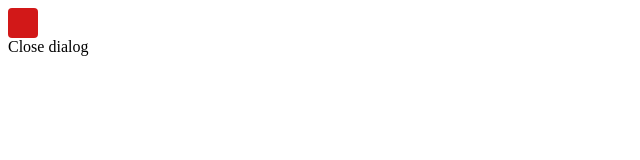
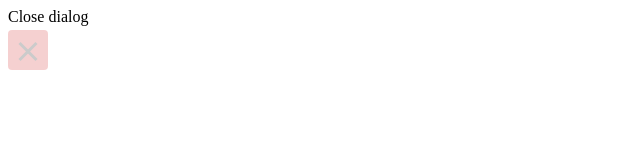
Before and after one commit to luchia999/availability-2, a plain HTML site: page index.html in a window 1280 px wide. Shown: the whole page, without its empty margins (0-640 px from the left). Drawn offline with Linux system fonts and the light colour scheme.

Commit message:
Add files via upload

```diff
--- a/index.html
+++ b/index.html
@@ -7,19 +7,18 @@
     <title>Document</title>
 </head>
 <body>
-  <button class="button-btn" id="alb" aria-labelledby="labeldiv"></button>
-<div class="button__btn-text" id="labeldiv">Close dialog</div>
-        <svg class="img" viewBox="0 0 13 13" aria-hidden="true"
-         xmlns="http://www.w3.org/2000/svg" height="15px" width="15px"
-          fill="#000" name="close">
-            <polygon points="512,59.076 452.922,0 256,196.922 59.076,0 0,59.076
-             196.922,256 0,452.922 59.076,512 256,315.076 452.922,512 512,452.922
-              315.076,256"/>
+  <div class="button__btn-text" id="labeldiv">Close dialog</div>
+  <button class="closeModal" id="alb" aria-labelledby="labeldiv"></button>
+        <svg  viewBox="0 0 13 13" aria-hidden="true"
+        version="1.1" xmlns="http://www.w3.org/2000/svg" height="15px" width="15px"
+        fill="#000" name="close">
+          <polygon points="512,59.076 452.922,0 256,196.922 59.076,0 0,59.076 196.922,
+          256 0,452.922 59.076,512 256,315.076 452.922,512 512,452.922 315.076,256"/>
           </svg>
 </button>
 </body>
 </html>
 
 
-<!--закрытый диалог-->
-<!--точки многоугольника-->
+<!--закрыть диалог-->
+<!--переключатель-->
--- a/style.css
+++ b/style.css
@@ -1,18 +1,42 @@
-.button-btn {
+.closeModal {
+	position: absolute;
+	top: 30px;
+  width: 24px;
+	height: 24px;
+	opacity: 0.2;
+	cursor: pointer;
+  transition: opacity ease 0.5s;
+
+	&:hover {
+		opacity: 1;
+	}
+}
+
+.closeModal::before,
+.closeModal::after {
+	content: '';
+	position: absolute;
+	top: 20px;
+  right: 8px;
+	display: block;
+	width: 24px;
+	height: 3px;
+	background: #000;
+}
+
+.closeModal::before {
+	transform: rotate(45deg);
+}
+
+.closeModal::after {
+	transform: rotate(-45deg);
+}
+
+.closeModal {
     display: inline-block;
-    padding: 15px;
+    padding: 20px;
     border: 0;
     background: #d21818;
-    color: #ffffff;
     cursor: pointer;
     border-radius: 4px;
 }
-
-.button-btn:hover{
-  padding: 15px;
-  border: 3px solid #034575;
-  background: #eee;
-  color: #222;
-  outline: none;
-  margin: 0;
-}
```
